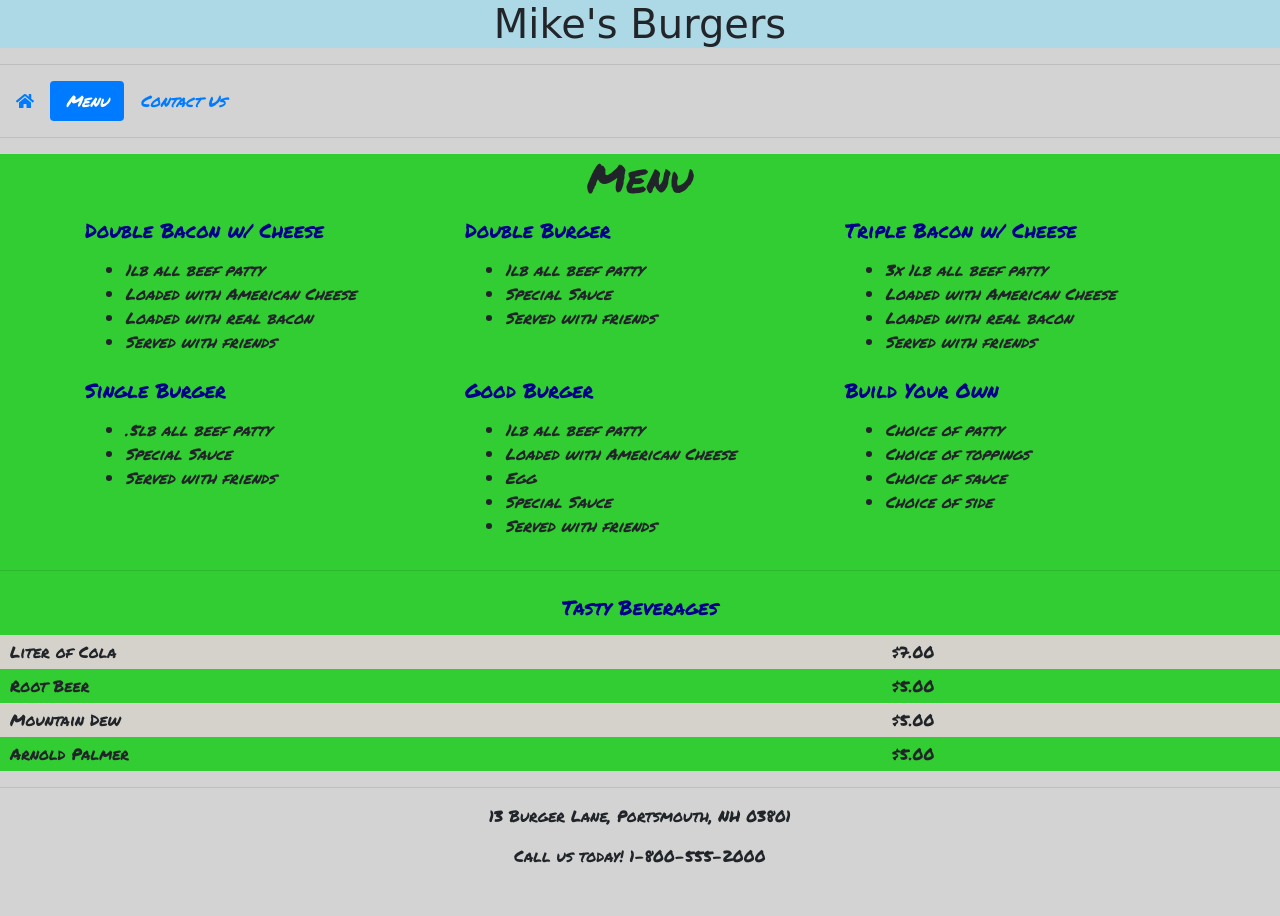
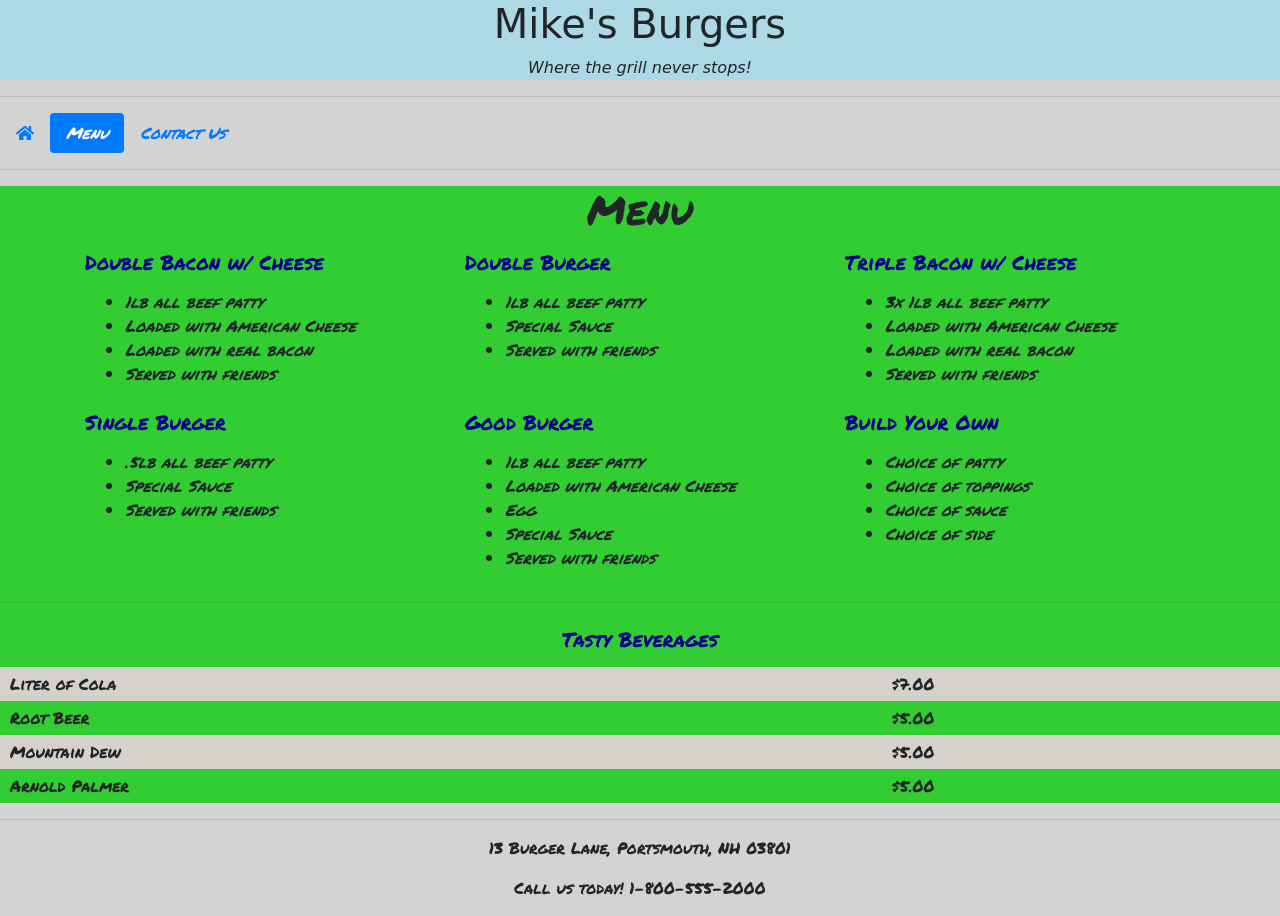
Before and after one commit to msherman83/mikes-burgers, a plain HTML site: page menu.html in a window 1280 px wide. Before the commit the page ends 884 px from the top, so only its background shows below. Drawn offline with nearby package versions, Linux system fonts and the light colour scheme; a web font is replaced by a local one.

Commit message:
testing commit on new machine

```diff
--- a/css/restaurantStyles.css
+++ b/css/restaurantStyles.css
@@ -5,6 +5,11 @@ body {
 #header {
     font-family: 'Coiny', cursive;
     background-color: lightblue;
+}
+
+.slogan {
+    font-style: italic;
+    text-align: center;
 }
 
 h1 {
--- a/menu.html
+++ b/menu.html
@@ -25,6 +25,11 @@
         }
 
         h1 {
+            text-align: center;
+        }
+
+        .slogan {
+            font-style: italic;
             text-align: center;
         }
 
@@ -101,6 +106,7 @@
 <body>
     <div id="header">
         <h1>Mike's Burgers</h1>
+        <p class="slogan">Where the grill never stops!</p>
     </div>
 
     <hr />
```
Also changed, not shown: contact.html (+6 -0 lines), index.html (+1 -0 lines).
